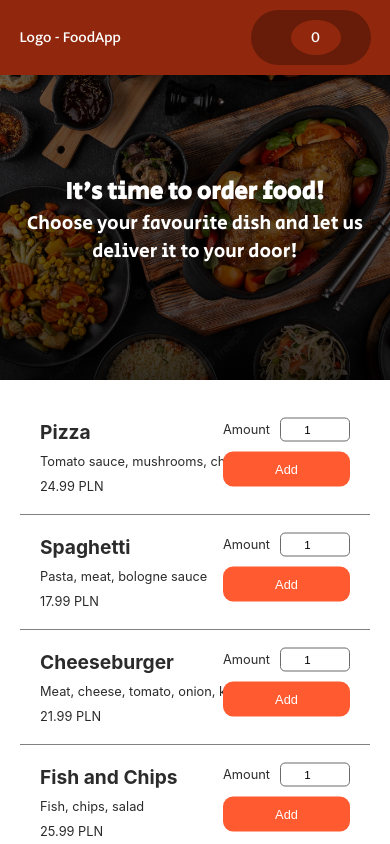
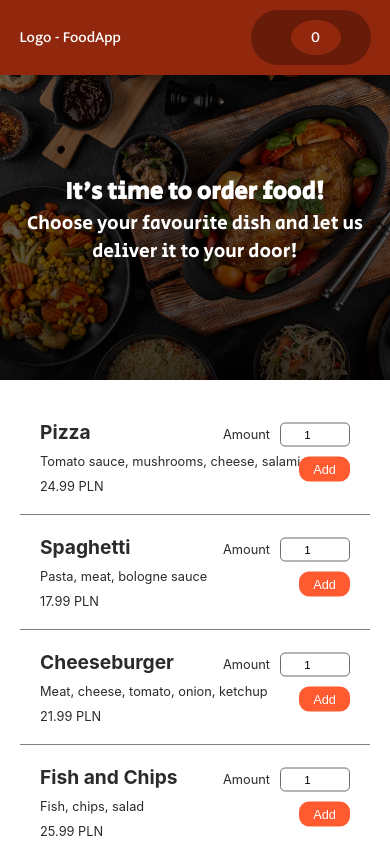
Before and after one commit to BlazejDuszynski/food_order_app, a React (Create React App) app: page / in a window 390 px wide. Shown: the top 844 px of the page. Built offline with nearby package versions, Linux system fonts and the light colour scheme; some icons are missing.

Commit message:
MenuItem made responsive

```diff
--- a/src/Components/Layout/Menu/MenuItem.module.css
+++ b/src/Components/Layout/Menu/MenuItem.module.css
@@ -52,3 +52,15 @@
     font-size: 0.8em;
   }
 }
+
+@media (max-width: 480px) {
+  .button {
+    padding: 5px;
+    width: 40%;
+    margin: 10px 0;
+    align-self: flex-end;
+  }
+  .form {
+    justify-content: flex-end;
+  }
+}
```
